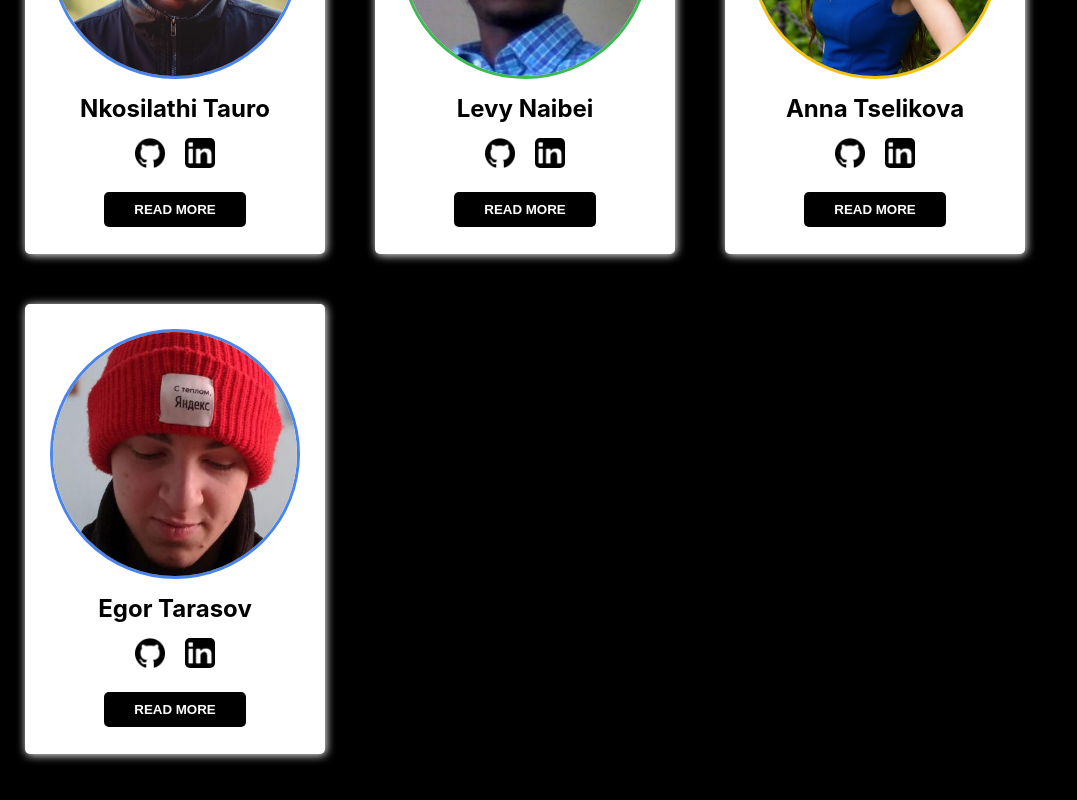
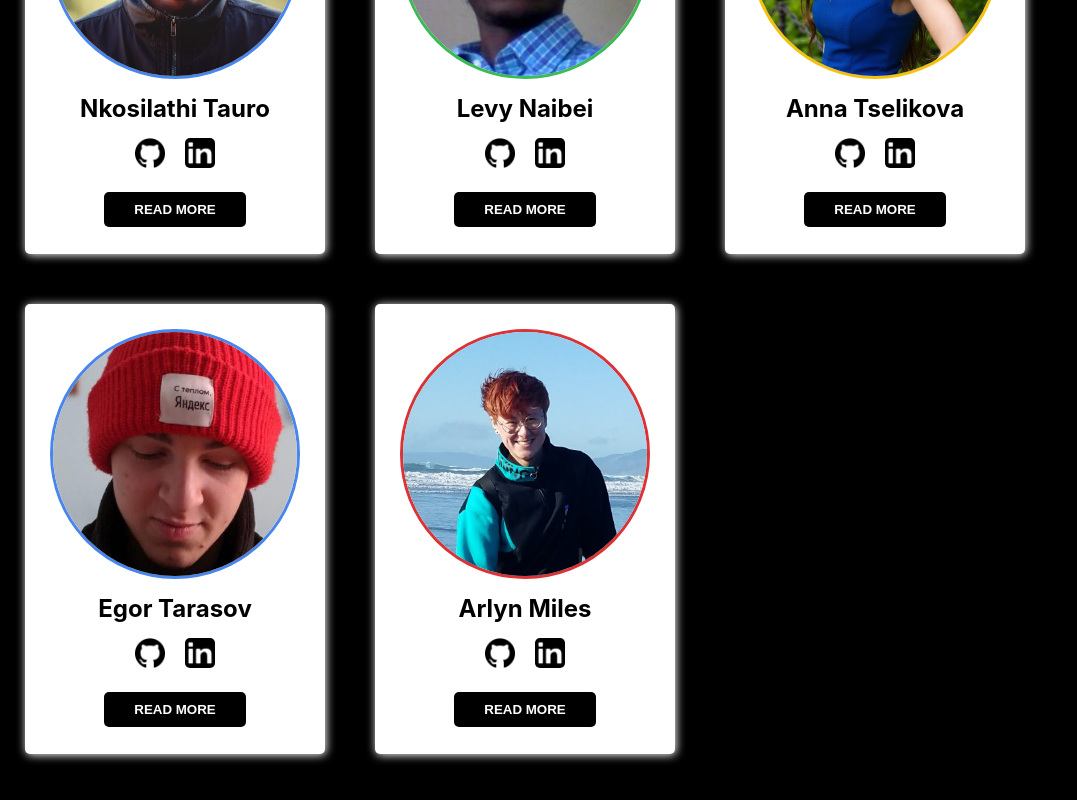
Before and after one commit to codingcrows/codingcrows.github.io, a Next.js app: page / in a window 1280 px wide. Shown: the part 2511-3311 px from the top of the page, without its empty margins (0-1077 px from the left). Built offline with nearby package versions, Linux system fonts and the light colour scheme.

Commit message:
📦 NEW: arlyn info

```diff
--- a/data/podMembers.js
+++ b/data/podMembers.js
@@ -41,4 +41,10 @@ module.exports = [
         github: 'https://github.com/Jorres',
         linkedin: 'https://linkedin.com/',
     },
+    {
+        name: 'Arlyn Miles',
+        url: '/images/arlyn.png',
+        github: 'https://github.com/Acrylami',
+        linkedin: 'https://www.linkedin.com/in/arlyn-m-06b4331b9/',
+    },
 ];
```
Also changed, not shown: public/images/arlyn.png (added).
